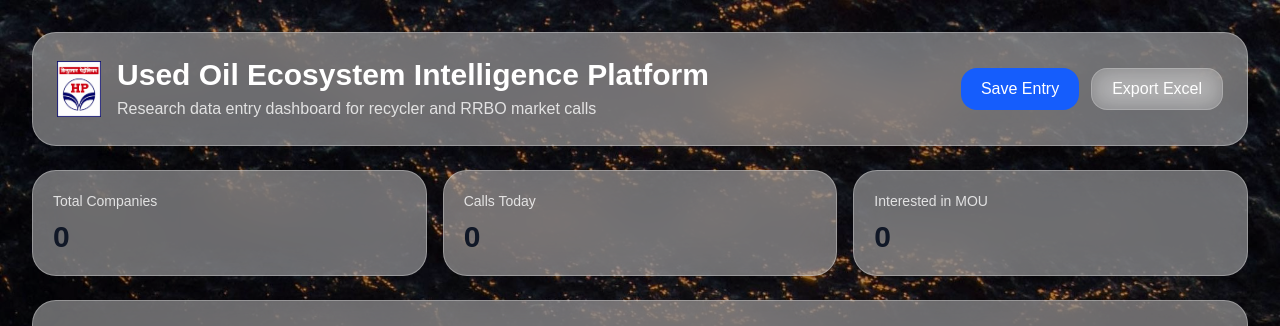
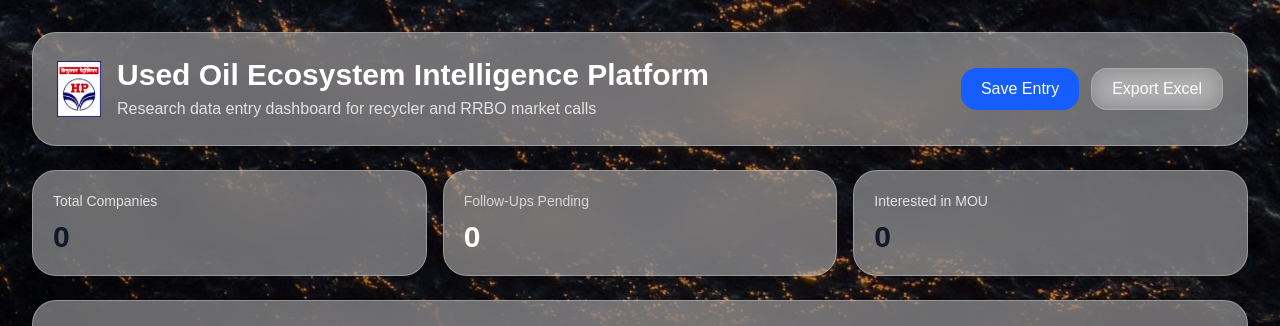
Before and after one commit to mklikemusic-design/used-oil-crm, a Next.js app: page / in a window 1280 px wide. Shown: the top 326 px of the page. Built offline with nearby package versions, Linux system fonts and the light colour scheme; no server answers; the database is empty.

Commit message:
your update message

```diff
--- a/src/app/page.js
+++ b/src/app/page.js
@@ -613,10 +613,19 @@ const followUps =
   ).length;
 
 const interestedCompanies =
-  companies.filter(
-    c =>
-      c.status === "Interested"
-  ).length;
+  companies.filter((c) => {
+
+    const mouValue =
+      c.mouInterest ||
+      c.openToMOU ||
+      c.mou ||
+      "";
+
+    return (
+      mouValue.toLowerCase() === "yes"
+    );
+
+  }).length;
   return (
   <div
 
@@ -707,10 +716,24 @@ transition
 </div>
           </div>
 
-          <div className="bg-white/40 backdrop-blur-xl border border-white/30 shadow-xl rounded-3xl shadow p-5">
-            <div className="text-sm text-white/80">Calls Today</div>
-            <div className="text-3xl font-bold mt-2">0</div>
-          </div>
+          <div className="
+bg-white/40
+backdrop-blur-xl
+border border-white/30
+shadow-xl
+rounded-3xl
+p-5
+">
+
+  <div className="text-sm text-white/70">
+    Follow-Ups Pending
+  </div>
+
+  <div className="text-3xl font-bold mt-2 text-white">
+    {followUps}
+  </div>
+
+</div>
 
 
 
```
